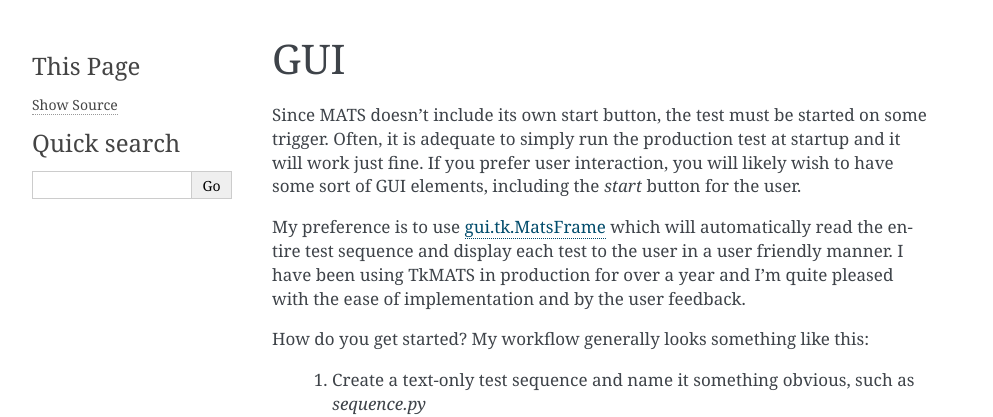
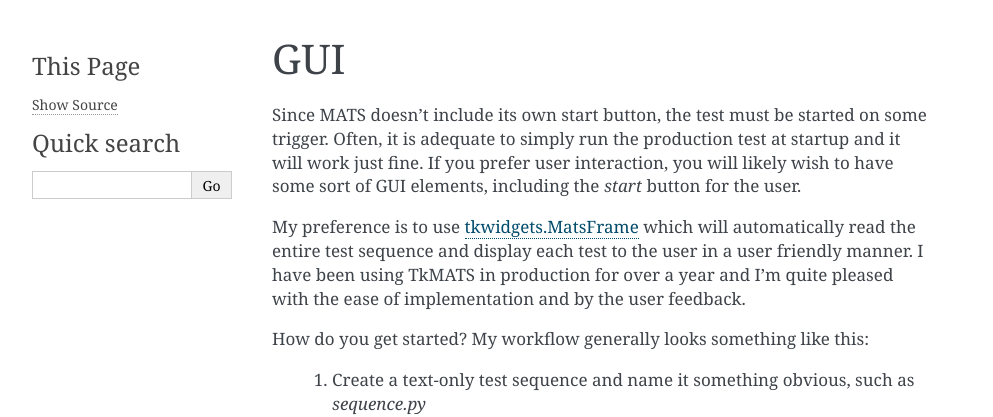
Before and after one commit to slightlynybbled/mats, a Sphinx documentation site: the page built from docs/source/pages/gui.rst, in a window 1280 px wide. Shown: the top 417 px of the page, without its empty margins (148-1141 px from the left). Built offline with Sphinx 7.4.7, drawn with Linux system fonts in a browser that asks for light colours.

Commit message:
Fixing broken doc references.

```diff
--- a/docs/source/pages/api.rst
+++ b/docs/source/pages/api.rst
@@ -25,10 +25,10 @@
 .. autoclass:: mats.ArchiveManager
    :members:
 
-.. _classes_mats_gui_tk_matsframe:
+.. _classes_mats_tkwidgets_matsframe:
 
-``gui.tk.MatsFrame``
+``tkwidgets.MatsFrame``
 --------------------
 
-.. autoclass:: mats.tkwidgets
+.. autoclass:: mats.tkwidgets.MatsFrame
    :members:
--- a/docs/source/pages/gui.rst
+++ b/docs/source/pages/gui.rst
@@ -6,7 +6,7 @@
 If you prefer user interaction, you will likely wish to have some sort of GUI elements, including
 the `start` button for the user.
 
-My preference is to use :ref:`classes_mats_gui_tk_matsframe`
+My preference is to use :ref:`classes_mats_tkwidgets_matsframe`
 which will automatically read the entire test sequence and display each test to the user in a
 user friendly manner.  I have been using TkMATS in production for over a year and I'm quite
 pleased with the ease of implementation and by the user feedback.
```
